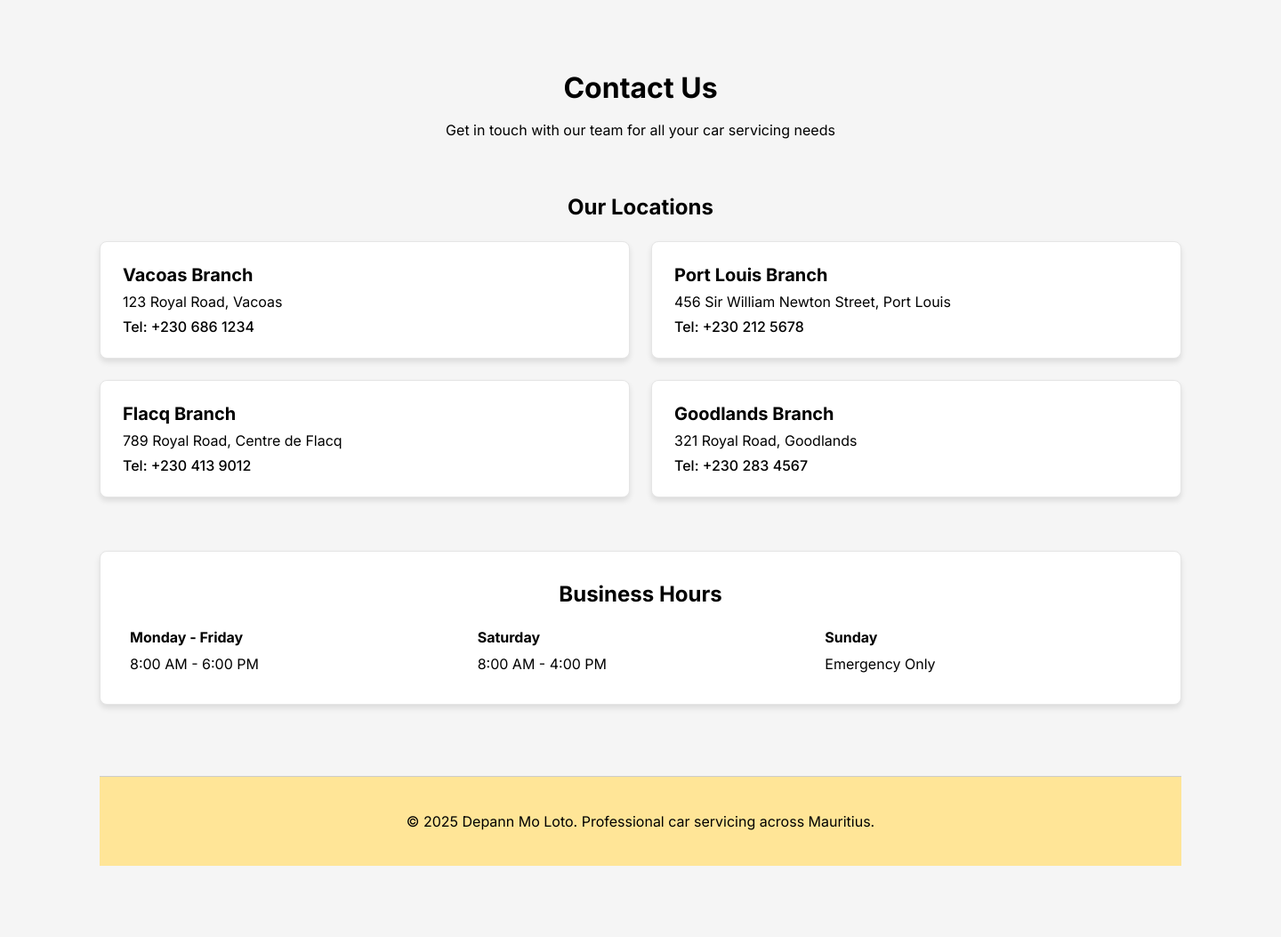
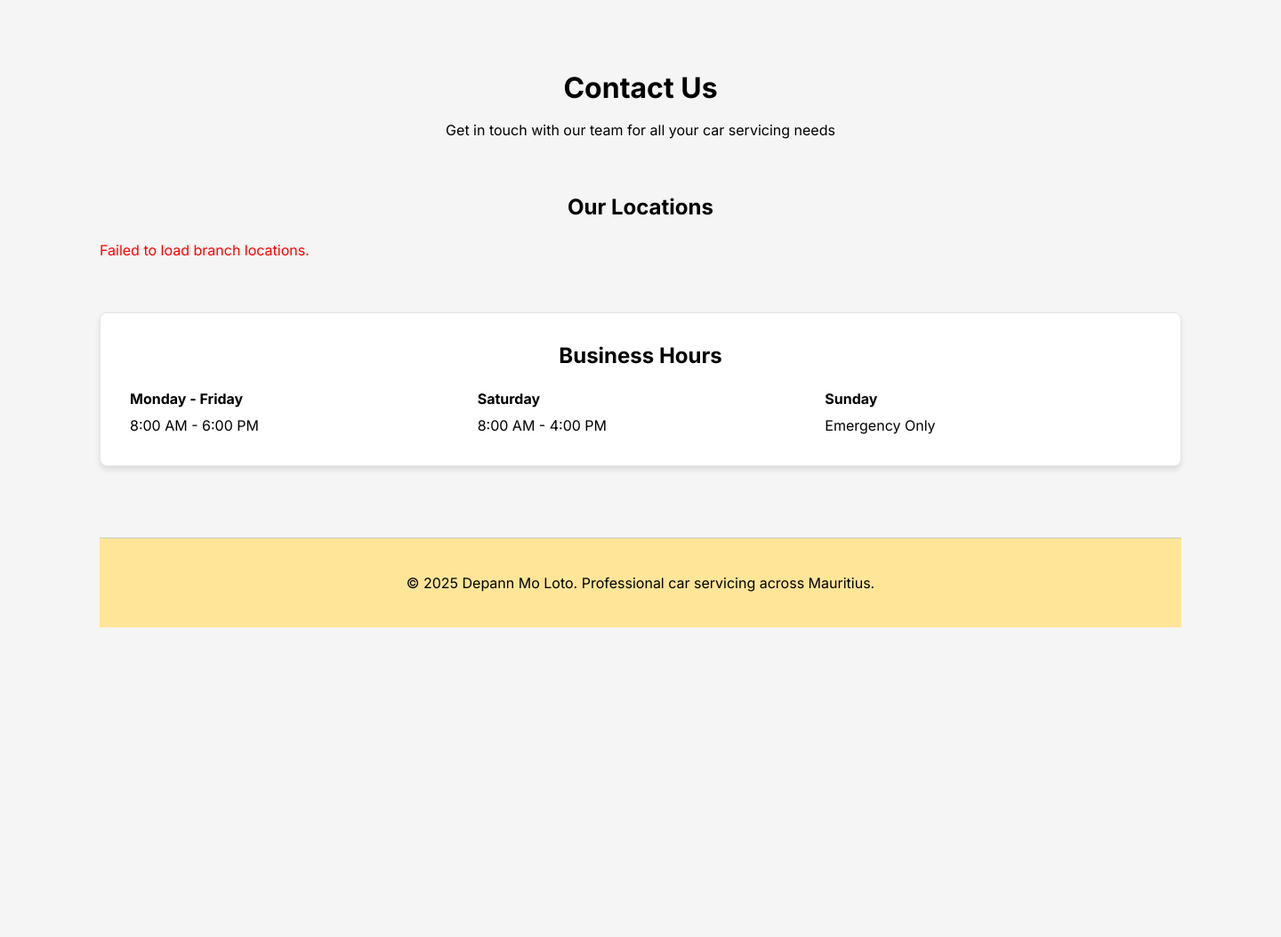
Before and after one commit to DushyantRamburn/Depann-Mo-Loto, a Django app: page /contact/ in a window 1440 px wide. Shown: the part 81-1134 px from the top of the page at 89% size. After the commit the page ends 786 px from the top, so only its background shows below. Run offline with Django 5.2, Linux system fonts and the light colour scheme; data that the repository does not hold is empty.

Commit message:
replaced hardcoded branch cards with AJAX dynamic loading

```diff
--- a/templates/pages/contact.html
+++ b/templates/pages/contact.html
@@ -16,28 +16,15 @@
     <div class="contact-container-wrapper">
       <div class="contact-container-3">
         <div class="contact-heading"><div class="contact-text-wrapper-4">Our Locations</div></div>
-        <div class="contact-container-4">
-          <div class="contact-background-border">
-            <div class="contact-div-wrapper-2"><div class="contact-text-wrapper-5">Vacoas Branch</div></div>
-            <div class="contact-div-wrapper-2"><div class="contact-text-wrapper-6">123 Royal Road, Vacoas</div></div>
-            <div class="contact-div-wrapper-2"><div class="contact-text-wrapper-7">Tel: +230 686 1234</div></div>
-          </div>
-          <div class="contact-background-border">
-            <div class="contact-div-wrapper-2"><div class="contact-text-wrapper-5">Port Louis Branch</div></div>
-            <div class="contact-div-wrapper-2"><p class="contact-text-wrapper-6">456 Sir William Newton Street, Port Louis</p></div>
-            <div class="contact-div-wrapper-2"><div class="contact-text-wrapper-7">Tel: +230 212 5678</div></div>
-          </div>
-          <div class="contact-background-border">
-            <div class="contact-div-wrapper-2"><div class="contact-text-wrapper-5">Flacq Branch</div></div>
-            <div class="contact-div-wrapper-2"><p class="contact-text-wrapper-6">789 Royal Road, Centre de Flacq</p></div>
-            <div class="contact-div-wrapper-2"><div class="contact-text-wrapper-7">Tel: +230 413 9012</div></div>
-          </div>
-          <div class="contact-background-border">
-            <div class="contact-div-wrapper-2"><div class="contact-text-wrapper-5">Goodlands Branch</div></div>
-            <div class="contact-div-wrapper-2"><div class="contact-text-wrapper-6">321 Royal Road, Goodlands</div></div>
-            <div class="contact-div-wrapper-2"><div class="contact-text-wrapper-7">Tel: +230 283 4567</div></div>
-          </div>
+
+        <!-- AJAX status message -->
+        <p id="ajax-branches-status" style="text-align:center;font-size:13px;"></p>
+
+        <!-- Branch cards loaded dynamically via jQuery AJAX from /api/branches/ -->
+        <div class="contact-container-4" id="ajax-branches-container">
+          <p style="text-align:center;color:#666;padding:20px;">Loading branch locations...</p>
         </div>
+
       </div>
     </div>
 
```
